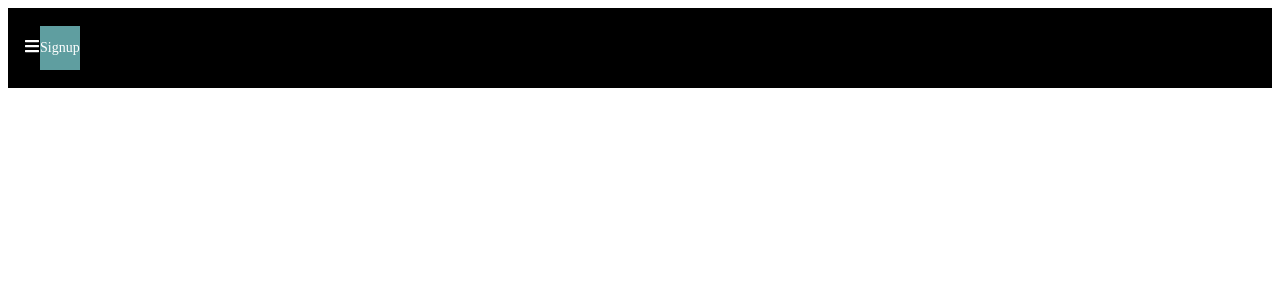
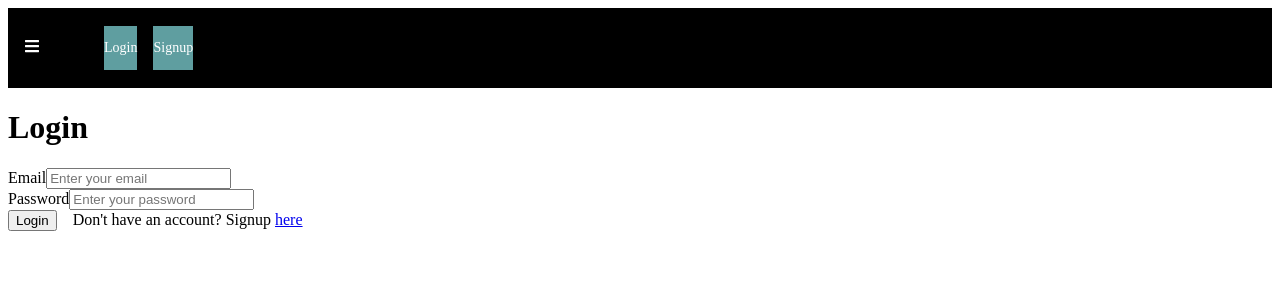
Before and after one commit to A-Mosher/cellarmancapstonefrontend, a React (Create React App) app: page /login in a window 1280 px wide. Shown: the top 300 px of the page. Built offline with nearby package versions, Linux system fonts and the light colour scheme.

Commit message:
added link on navbar for login page and created login form. created newproduct component

```diff
--- a/package.json
+++ b/package.json
@@ -7,6 +7,7 @@
     "@testing-library/jest-dom": "^5.14.1",
     "@testing-library/react": "^11.2.7",
     "@testing-library/user-event": "^12.8.3",
+    "axios": "^0.21.1",
     "bootstrap": "^5.0.1",
     "react": "^17.0.2",
     "react-dom": "^17.0.2",
--- a/src/components/NavBar/navBar.css
+++ b/src/components/NavBar/navBar.css
@@ -1,3 +1,21 @@
+.nav-login {
+    text-decoration: none;
+    color: white;
+    font-size: 14px;
+    margin-left: 4rem;
+    background-color: cadetblue;
+
+}
+
+.nav-signup {
+    text-decoration: none;
+    color: white;
+    font-size: 14px;
+    margin-left: 1rem;
+    background-color: cadetblue;
+
+}
+
 .navbar {
     background-color: black;
     height: 80px;
@@ -78,12 +96,3 @@
 span {
     margin-left: 16px;
 }
-
-.nav-signup {
-    text-decoration: none;
-    color: white;
-    font-size: 14px;
-    text-align: right;
-    background-color: cadetblue;
-    justify-content: flex-end;
-}
--- a/src/components/NavBar/navBar.jsx
+++ b/src/components/NavBar/navBar.jsx
@@ -5,7 +5,6 @@ import *as AiIcons from 'react-icons/ai';
 import { SideBarInfo } from '../SideBar/sideBar';
 import './navBar.css';
 import { IconContext } from 'react-icons';
-import styled from 'styled-components';
 import Signup from '../pages/signup';
 
 
@@ -20,6 +19,9 @@ function NavBar() {
                 <div className="navbar">
                     <Link to="#" className='menu-buttons'>
                         <FaIcons.FaBars onClick={showSidebar} />
+                    </Link>
+                    <Link to='/login' className='nav-login' onClick={Signup}>
+                        <p>Login</p>
                     </Link>
                     <Link to='/signup' className='nav-signup' onClick={Signup}>
                         <p>Signup</p>
--- a/src/components/app.jsx
+++ b/src/components/app.jsx
@@ -6,6 +6,8 @@ import DailyTasks from './pages/dailyTasks';
 import WeeklyTasks from './pages/weeklyTasks';
 import Search from './pages/search';
 import Signup from './pages/signup';
+import Login from './pages/login';
+import NewProduct from './newProduct';
 
 class App extends Component {
     state = {  }
@@ -18,7 +20,9 @@ class App extends Component {
                     <Route path='/dailyTasks' component={DailyTasks} />
                     <Route path='/weeklyTasks' component={WeeklyTasks} />
                     <Route path='/search' component={Search} />
+                    <Route path='/login' component={Login} />
                     <Route path='/signup' component={Signup} />
+                    <Route path='/newProduct' component={NewProduct} />
                 </Switch>
             </Router>
 
--- /dev/null
+++ b/src/components/newProduct.js
@@ -0,0 +1,45 @@
+import React, {Component} from 'react';
+import axios from 'axios';
+
+class NewProduct extends Component {
+    state = {
+        name: '',
+        style: '',
+        tank: '',
+        yeast: '',
+        additions: '',
+        gravity: '',
+        temperature: '',
+        pH: '',
+        brewOrBlendDate: '',
+        notes: '',
+    }
+
+    handleChange = (event) => {
+        this.setState({
+            [event.target.name]: event.target.value
+        })
+    };
+
+    handleSubmit = (event) => {
+        event.preventDefault();
+        axios.post(`http://localhost:5000/api/products`, this.state)
+        .then(response => {
+            if(response) {
+                this.setState()
+                console.log(response)
+            }
+            else {
+                console.log('Failed to save new product')
+            }
+        })
+    };
+
+    render() {
+        return (
+            <div></div>
+        )
+    }
+};
+
+export default NewProduct;
--- a/src/components/pages/homePage.js
+++ b/src/components/pages/homePage.js
@@ -1,9 +1,13 @@
 import React from 'react';
+
 
 function Home() {
     return (
         <div className='home'>
-            <h1>Home</h1>
+            <div className='grid-item'>Tank #1</div>
+            <div className='grid-item'>Tank #2</div>
+            <div className='grid-item'>Tank #3</div>
+            <div className='grid-item'>Tank #4</div>
         </div>
     )
 }
--- a/src/components/pages/login.js
+++ b/src/components/pages/login.js
@@ -2,8 +2,29 @@ import React from 'react';
 
 function Login() {
     return (
-        <div className='login'>
-            <h1>Login</h1>
+        <div className='form-content-right'>
+            <form className='login-form'>
+                <h1>Login</h1>
+                <div className='form-inputs'>
+                    <label htmlFor='email' className='form-label'>
+                        Email
+                    </label>
+                    <input id='email' type='email' name='email' className='form-input' placeholder='Enter your email' />
+                </div>
+                <div className='form-inputs'>
+                    <label htmlFor='password' className='form-label'>
+                        Password
+                    </label>
+                    <input id= 'password' type='password' name='password' className='form-input' placeholder='Enter your password' />
+                </div>
+                <button className='form-input-btn' type='submit'>
+                    Login
+                </button>
+                <span className='form-input-login'>
+                    Don't have an account? Signup <a href='a'>here</a>
+                </span>
+
+            </form>
         </div>
     )
 }
--- a/src/components/pages/signup.js
+++ b/src/components/pages/signup.js
@@ -3,7 +3,7 @@ import React from 'react';
 function Signup() {
     return (
         <div className='form-content-right'>
-            <form className='form'>
+            <form className='signup-form'>
                 <h1>sign up with this form</h1>
                 <div className='form-inputs'>
                     <label htmlFor='name' className='form-label'>
```
Also changed, not shown: 1 other file (tests, documents, lock files or other folders).
